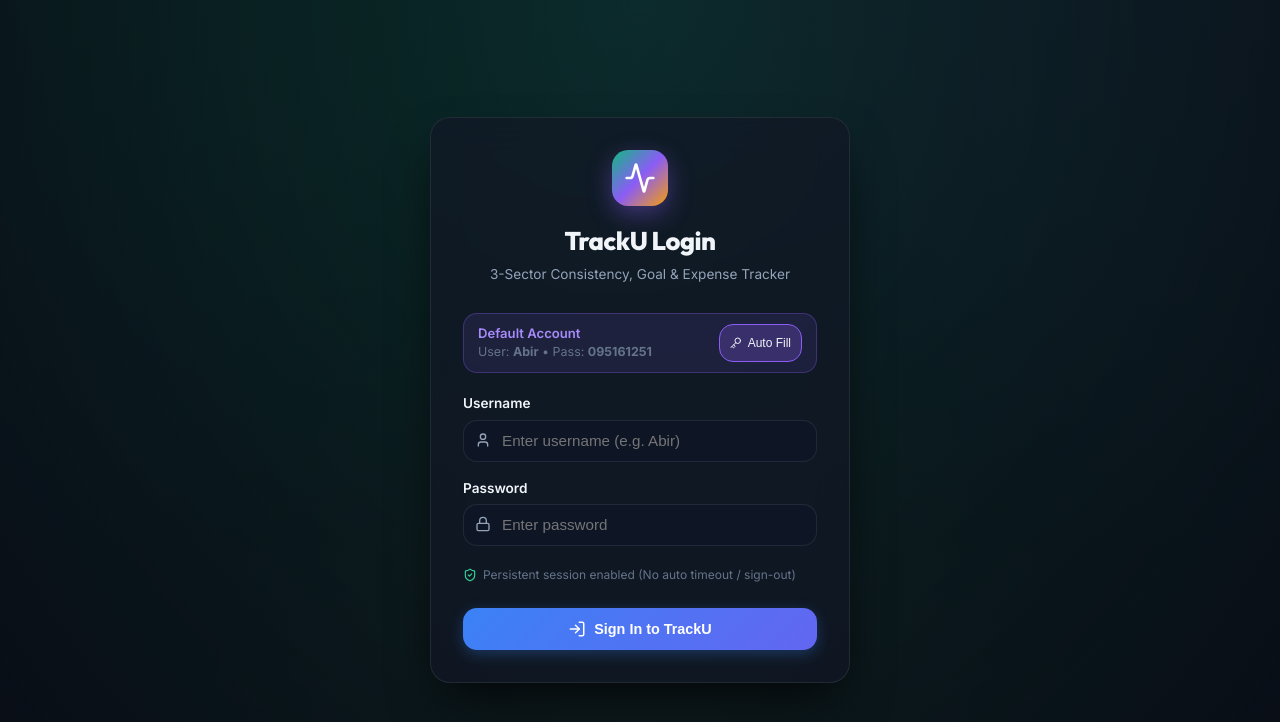
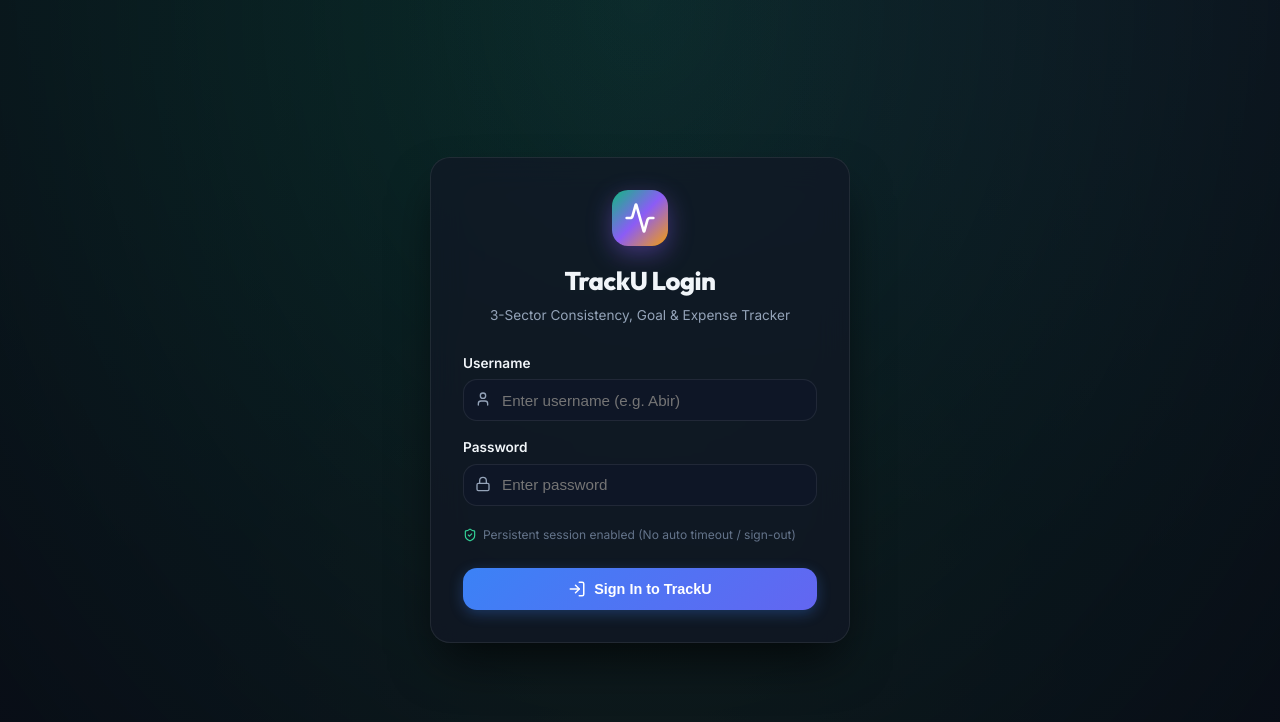
Before and after one commit to abiribnmasud/TrackU, a React (Vite) app: page / in a window 1280 px wide. Shown: the top 722 px of the page. Built offline with nearby package versions, Linux system fonts and the light colour scheme; no server answers; the database is empty.

Commit message:
Remove default account info tab from login page

```diff
--- a/src/components/LoginPage.tsx
+++ b/src/components/LoginPage.tsx
@@ -1,6 +1,6 @@
 import React, { useState } from 'react';
-import { Activity, Lock, User, LogIn, Key, ShieldCheck } from 'lucide-react';
-import { loginUser, DEFAULT_USER } from '../utils/auth';
+import { Activity, Lock, User, LogIn, ShieldCheck } from 'lucide-react';
+import { loginUser } from '../utils/auth';
 import type { UserSession } from '../utils/auth';
 
 interface LoginPageProps {
@@ -24,11 +24,7 @@ export const LoginPage: React.FC<LoginPageProps> = ({ onLoginSuccess }) => {
     }
   };
 
-  const handleFillDemo = () => {
-    setUsername(DEFAULT_USER.username);
-    setPassword(DEFAULT_USER.password);
-    setErrorMsg('');
-  };
+
 
   return (
     <div style={{
@@ -69,32 +65,6 @@ export const LoginPage: React.FC<LoginPageProps> = ({ onLoginSuccess }) => {
           <p style={{ fontSize: '0.85rem', color: 'var(--text-muted)' }}>
             3-Sector Consistency, Goal & Expense Tracker
           </p>
-        </div>
-
-        {/* Demo Fill Helper Pill */}
-        <div style={{
-          marginBottom: '20px',
-          background: 'rgba(139, 92, 246, 0.12)',
-          border: '1px solid rgba(139, 92, 246, 0.3)',
-          borderRadius: 'var(--radius-md)',
-          padding: '10px 14px',
-          display: 'flex',
-          alignItems: 'center',
-          justifyContent: 'space-between',
-          fontSize: '0.82rem'
-        }}>
-          <div>
-            <div style={{ fontWeight: 600, color: '#a78bfa' }}>Default Account</div>
-            <div style={{ color: 'var(--text-dim)', fontSize: '0.78rem' }}>User: <strong>Abir</strong> • Pass: <strong>095161251</strong></div>
-          </div>
-          <button
-            type="button"
-            onClick={handleFillDemo}
-            className="btn-secondary"
-            style={{ padding: '4px 10px', fontSize: '0.75rem', background: 'rgba(139, 92, 246, 0.25)', borderColor: '#8b5cf6' }}
-          >
-            <Key size={12} /> Auto Fill
-          </button>
         </div>
 
         {/* Error Notification */}
```
